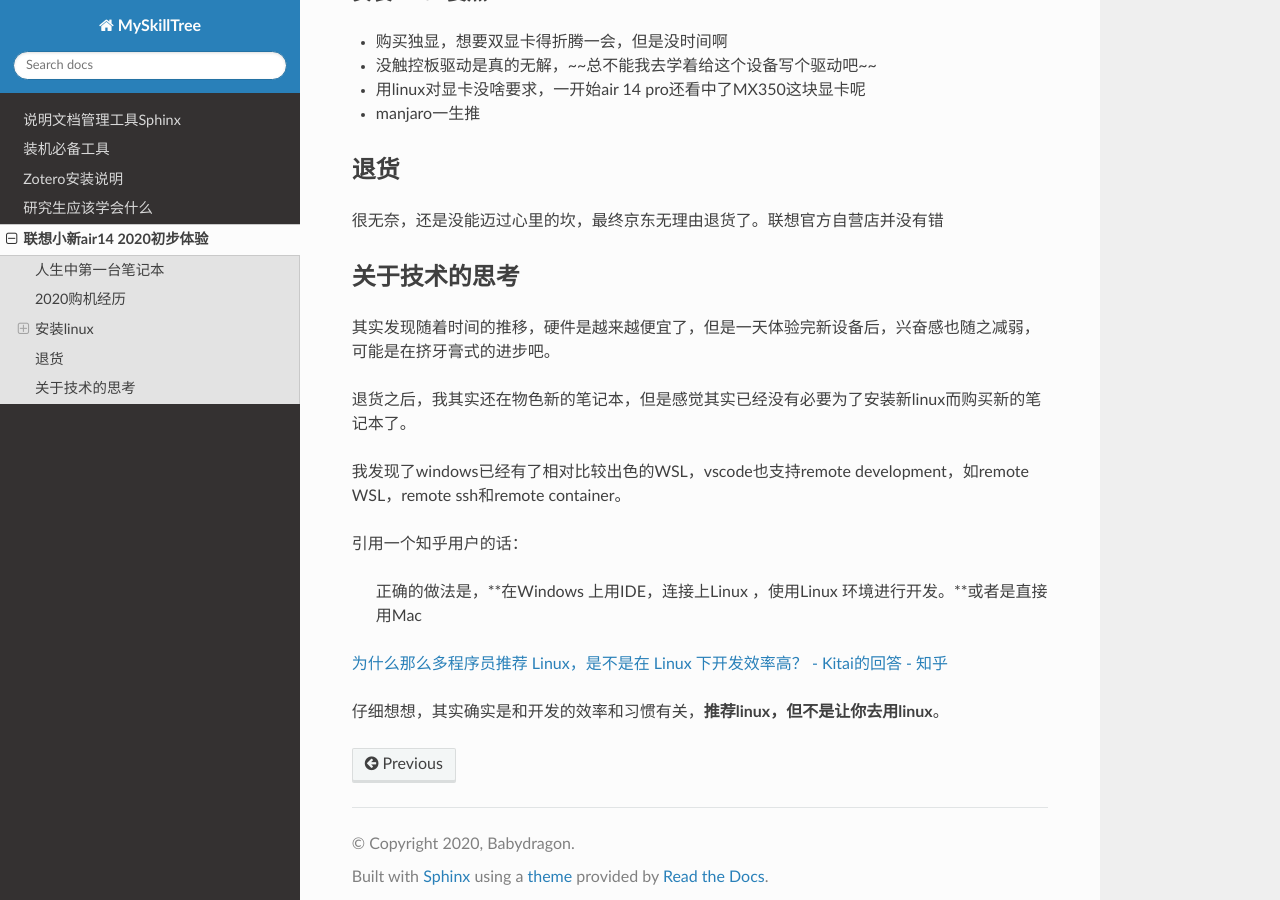
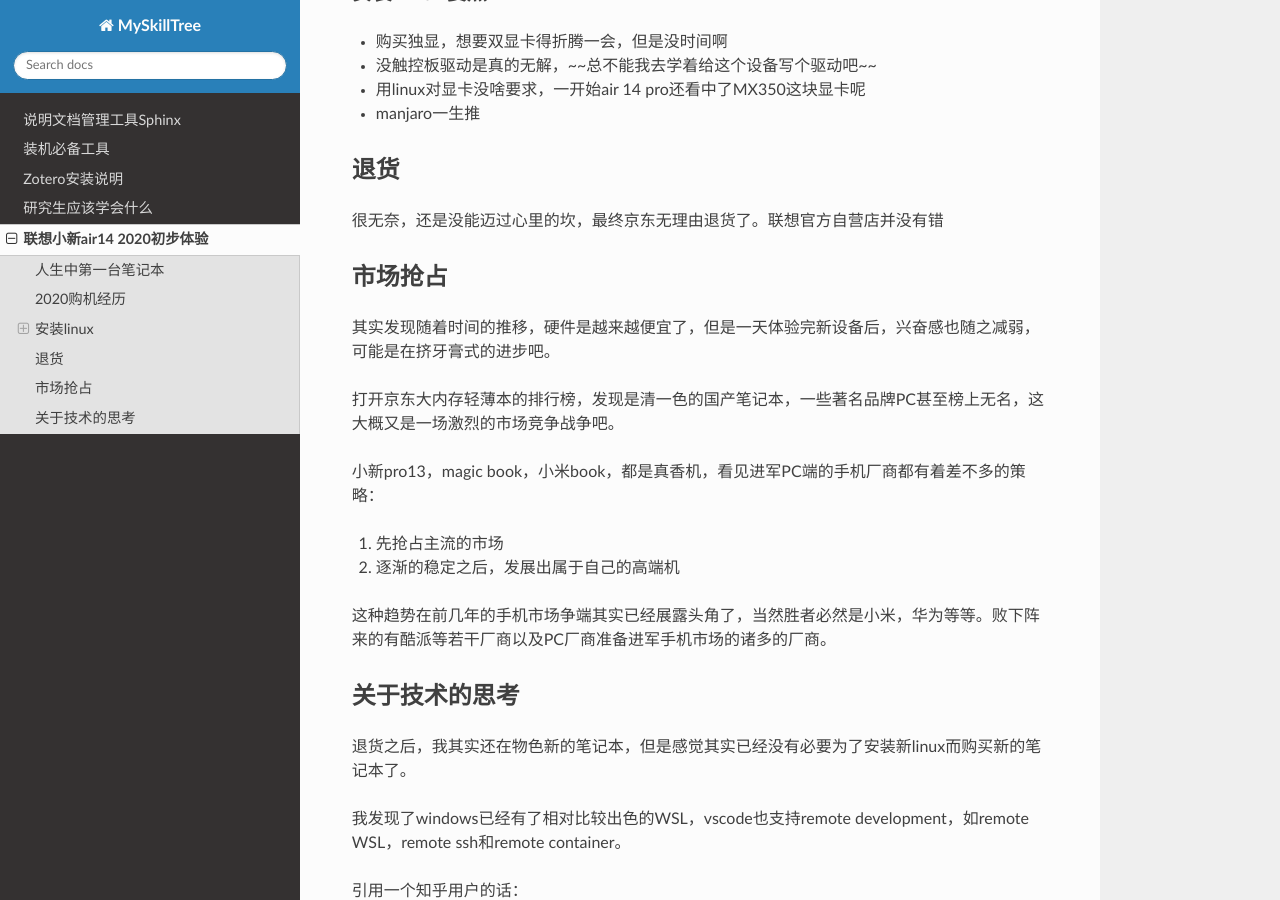
Before and after one commit to baolintian/MyDoc, a Sphinx documentation site: the page built from docs/source/lenovo_air14_2020.md, in a window 1280 px wide and 900 px high, scrolled down 3312 px. Built offline with Sphinx 7.4.7 and the Read the Docs theme 2.0.0, drawn with Linux system fonts in a browser that asks for light colours.

Commit message:
moodify add lenovo air14 2020

```diff
--- a/docs/source/lenovo_air14_2020.md
+++ b/docs/source/lenovo_air14_2020.md
@@ -126,9 +126,26 @@ __安装初始选项的时候，将driver=free改为nofree，前者是开源驱
 
 很无奈，还是没能迈过心里的坎，最终京东无理由退货了。联想官方自营店并没有错
 
+### 市场抢占
+
+其实发现随着时间的推移，硬件是越来越便宜了，但是一天体验完新设备后，兴奋感也随之减弱，可能是在挤牙膏式的进步吧。
+
+打开京东大内存轻薄本的排行榜，发现是清一色的国产笔记本，一些著名品牌PC甚至榜上无名，这大概又是一场激烈的市场竞争战争吧。
+
+小新pro13，magic book，小米book，都是真香机，看见进军PC端的手机厂商都有着差不多的策略：
+
+1. 先抢占主流的市场
+2. 逐渐的稳定之后，发展出属于自己的高端机
+
+这种趋势在前几年的手机市场争端其实已经展露头角了，当然胜者必然是小米，华为等等。败下阵来的有酷派等若干厂商以及PC厂商准备进军手机市场的诸多的厂商。
+
+
+
+
+
 ### 关于技术的思考
 
-其实发现随着时间的推移，硬件是越来越便宜了，但是一天体验完新设备后，兴奋感也随之减弱，可能是在挤牙膏式的进步吧。
+
 
 退货之后，我其实还在物色新的笔记本，但是感觉其实已经没有必要为了安装新linux而购买新的笔记本了。
 
```
